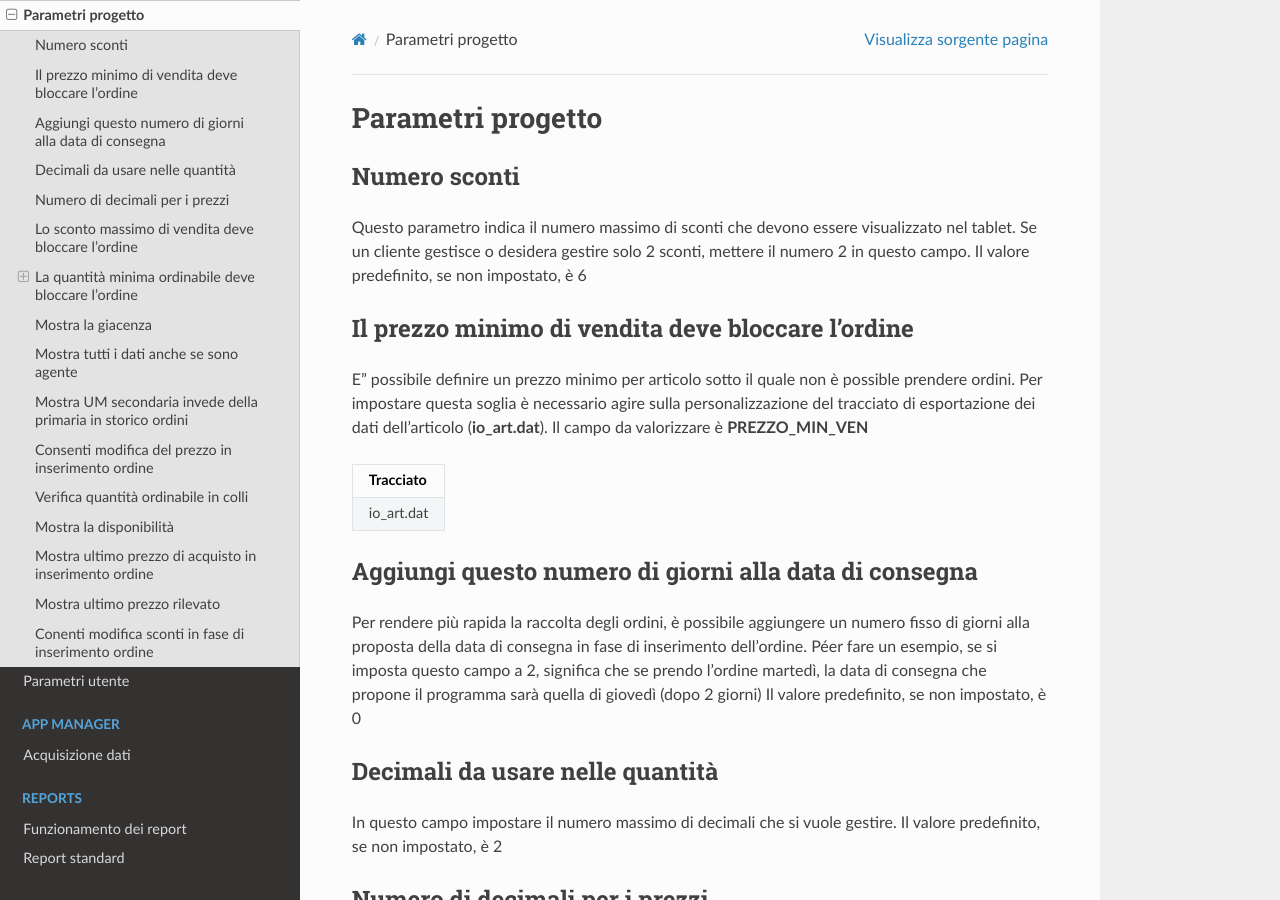
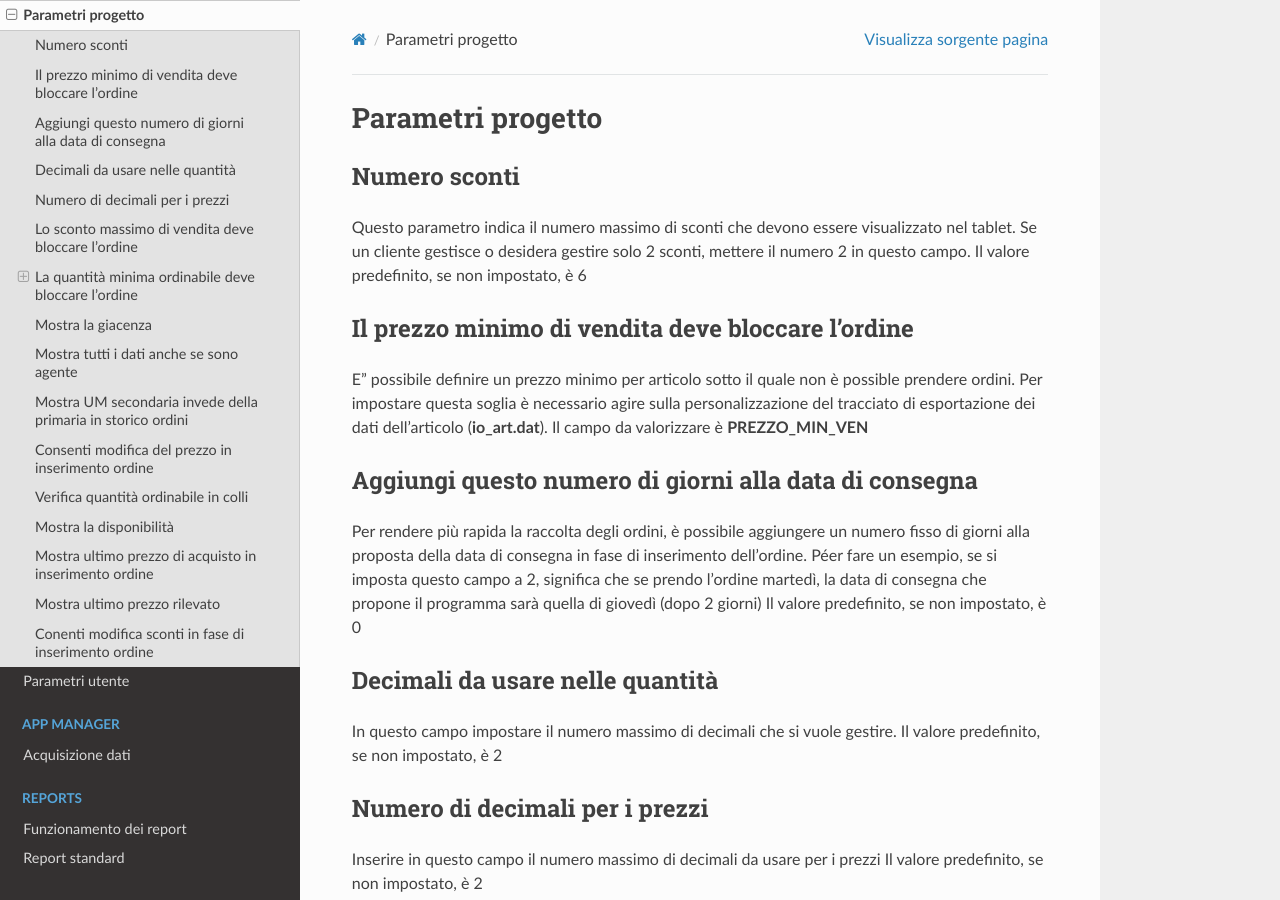
Before and after one commit to wedoit-io/doc-icommerce, a Sphinx documentation site: the page built from source/par-progetto.rst, in a window 1280 px wide and 900 px high. Built offline with Sphinx 7.4.7 and the Read the Docs theme 2.0.0, drawn with Linux system fonts in a browser that asks for light colours.

Commit message:
Update par-progetto.rst

```diff
--- a/source/par-progetto.rst
+++ b/source/par-progetto.rst
@@ -18,11 +18,6 @@ sulla personalizzazione del tracciato di esportazione dei dati
 dell'articolo (**io\_art.dat**). Il campo da valorizzare è
 **PREZZO\_MIN\_VEN**
 
-+---------------+
-| Tracciato     |
-+===============+
-| io\_art.dat   |
-+---------------+
 
 Aggiungi questo numero di giorni alla data di consegna
 ~~~~~~~~~~~~~~~~~~~~~~~~~~~~~~~~~~~~~~~~~~~~~~~~~~~~~~
```
